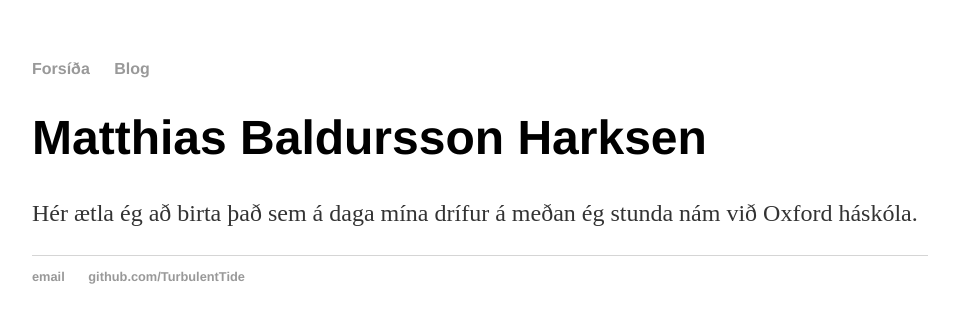
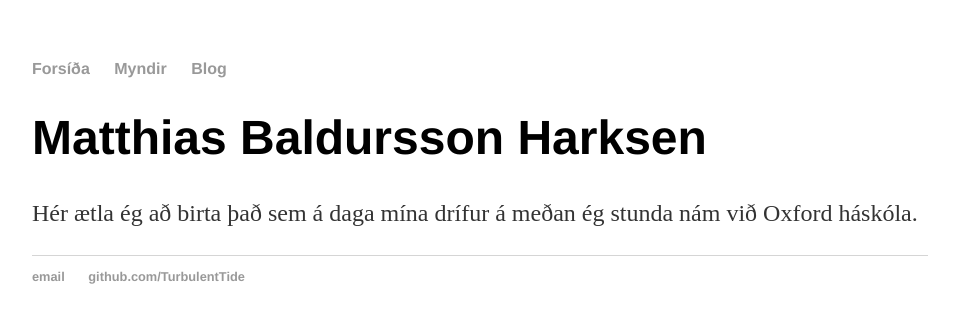
Before and after one commit to TurbulentTide/TurbulentTide.github.io, a Jekyll site: the page built from index.html, in a window 1280 px wide. Shown: the top 323 px of the page, without its empty margins (160-1119 px from the left). Built offline with Jekyll 4.4.1, drawn with Linux system fonts in a browser that asks for light colours.

Commit message:
Update default.html

```diff
--- a/_layouts/default.html
+++ b/_layouts/default.html
@@ -9,6 +9,7 @@
 			<nav>
 	    		<ul>
 	        		<li><a href="/">Forsíða</a></li>
+				<li><a href="/myndir">Myndir</a></li>
 	        		<li><a href="/blog">Blog</a></li>
 	    		</ul>
 			</nav>
```
